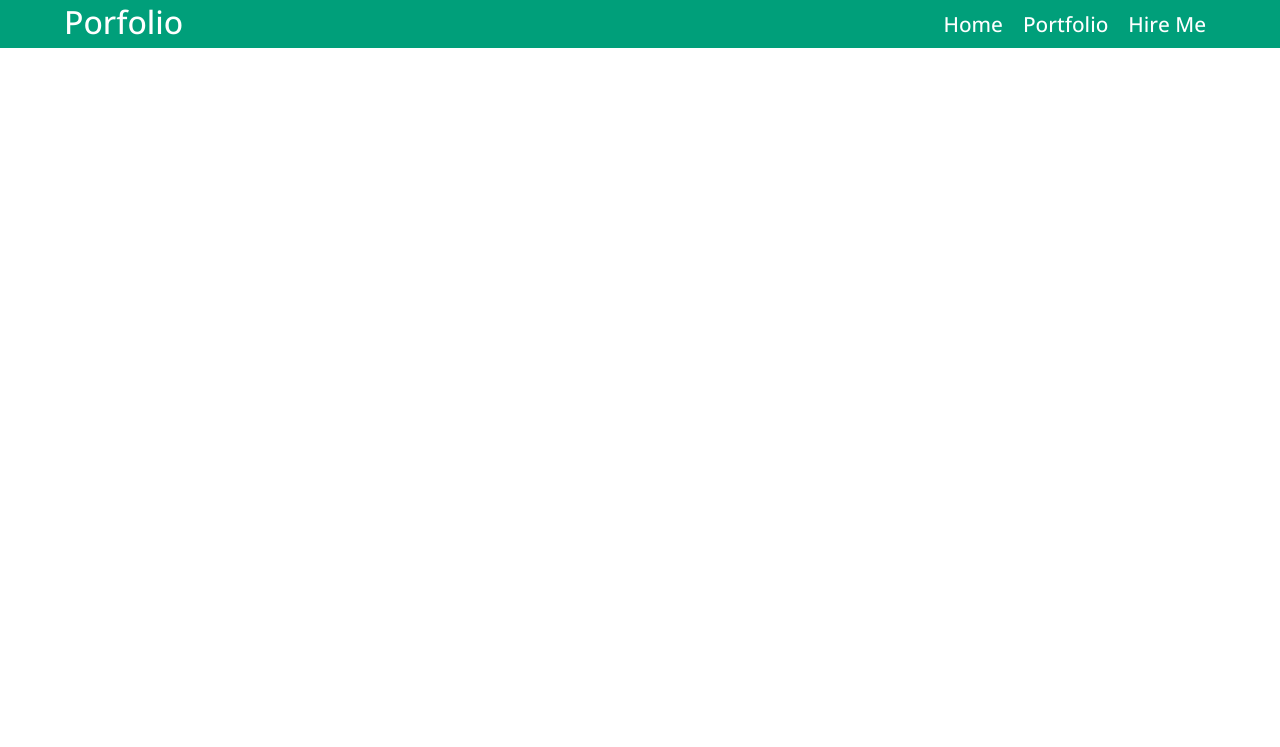
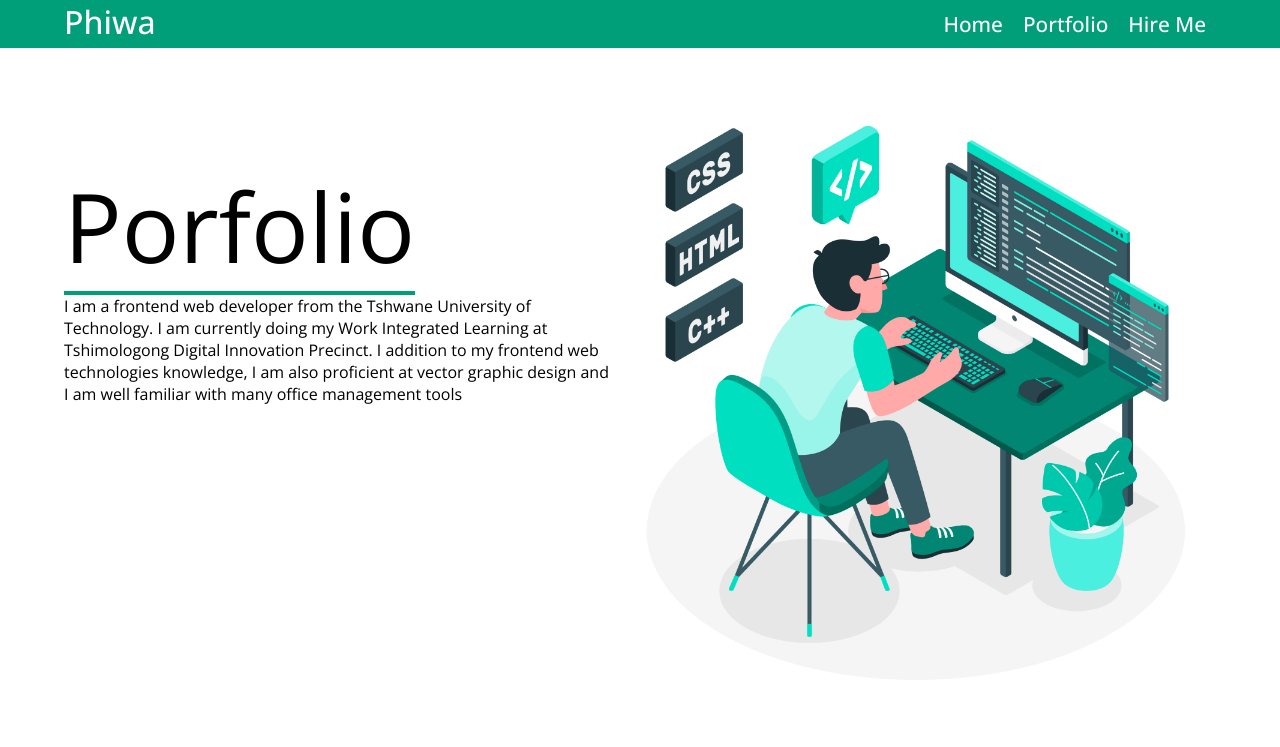
Before and after one commit to pmadinga/folio, a plain HTML site: page portfolio.html in a window 1280 px wide. Drawn offline with nearby package versions, Linux system fonts and the light colour scheme.

Commit message:
Added about me section and illustration

```diff
--- a/portfolio.html
+++ b/portfolio.html
@@ -8,9 +8,10 @@
     <link rel="stylesheet" href="./styles/style.css">
 </head>
 <body>
+    <!-- ========HEADER========-->
     <header>
         <div class="navbar">
-            <a href="./index.html" class="brand"> Porfolio</a>
+            <a href="./index.html" class="brand">Phiwa</a>
             <nav class="nav-links">
                 <ul>
                     <li><a href="./index.html">Home</a></li>
@@ -20,5 +21,17 @@
             </nav>
         </div>
     </header>
+    <!-- =========MAIN=========== -->
+    <main>
+        <div class="container">
+            <div class="overview">
+                <section>
+                    <h1>Porfolio</h1>
+                    <p>I am a frontend web developer from the Tshwane University of Technology. I am currently doing my Work Integrated Learning at Tshimologong Digital Innovation Precinct. I addition to my frontend web technologies knowledge, I am also proficient at vector graphic design and I am well familiar with many office management tools </p>
+                </section>
+                <img src="./img/web.jpg" alt="A picture of a web developer">
+            </div>
+        </div>
+    </main>
 </body>
 </html>
--- a/styles/style.css
+++ b/styles/style.css
@@ -99,3 +99,23 @@ header{
     background-color: #009f7a;
     padding: 0 5%;
 }
+.container{
+    padding: 3rem 5%;
+}
+.overview h1{
+    font-size: 6rem;
+    font-weight: 400;
+    border-bottom: #009f7a solid 4px;
+    width: fit-content;
+}
+.overview{
+    display: flex;
+}
+.overview section{
+    display: block;
+    padding: 4rem 0;
+}
+.overview img{
+    max-width: 600px;
+    display: block;
+}
```
Also changed, not shown: img/desktop.jpg (added), img/web.jpg (added).
